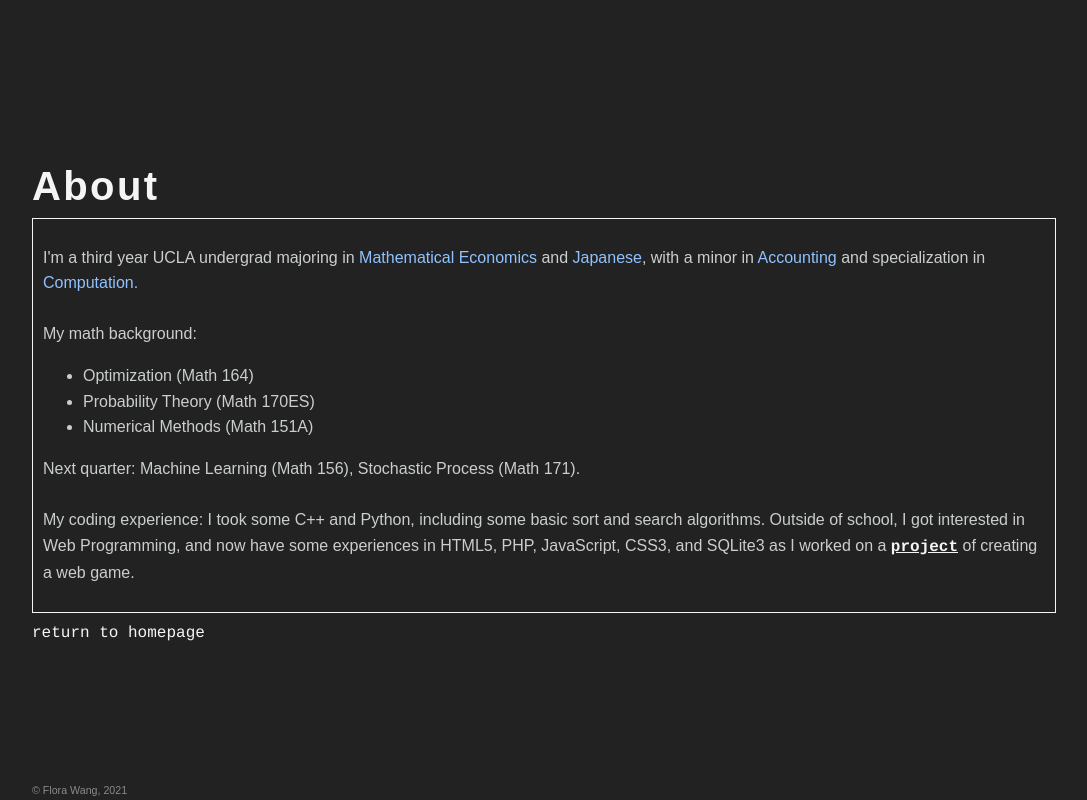
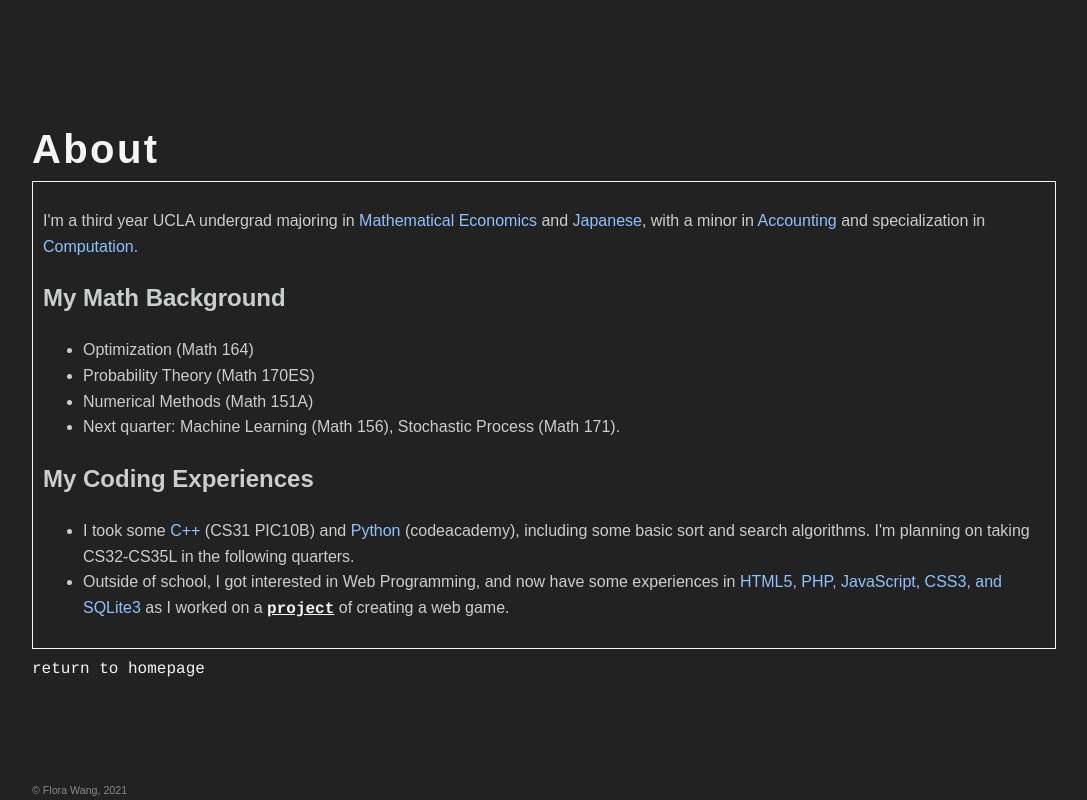
Before and after one commit to shizuchanw/blog, a PHP site: page /about.html in a window 1280 px wide. Shown: the whole page, without its empty margins (18-1105 px from the left). Run offline with PHP 8.4, Linux system fonts and the light colour scheme.

Commit message:
Add files via upload

```diff
--- a/about.html
+++ b/about.html
@@ -16,16 +16,22 @@
 	<header>
 	<main id="about-main">
 		<p>
-			I'm a third year UCLA undergrad majoring in <span class="highlight">Mathematical Economics</span> and <span class="highlight">Japanese</span>, with a minor in <span class="highlight">Accounting</span> and specialization in <span class="highlight">Computation.</span><br><br>
-			My math background:
+			I'm a third year UCLA undergrad majoring in <span class="highlight">Mathematical Economics</span> and <span class="highlight">Japanese</span>, with a minor in <span class="highlight">Accounting</span> and specialization in <span class="highlight">Computation.</span><br>
+		</p>
+
+		<h2>My Math Background</h2>
 			<ul>
 				<li>Optimization (Math 164)</li>
 				<li>Probability Theory (Math 170ES)</li>
 				<li>Numerical Methods (Math 151A)</li>
+				<li>Next quarter: Machine Learning (Math 156), Stochastic Process (Math 171).</li>
 			</ul>
-			Next quarter: Machine Learning (Math 156), Stochastic Process (Math 171).<br><br>
-			My coding experience: I took some C++ and Python, including some basic sort and search algorithms. Outside of school, I got interested in Web Programming, and now have some experiences in HTML5, PHP, JavaScript, CSS3, and SQLite3 as I worked on a <a href="https://github.com/shizuchanw/game1" id="project">project</a> of creating a web game.
-		</p>
+
+		<h2>My Coding Experiences</h2>
+			<ul>
+				<li>I took some <span class="highlight">C++</span> (CS31 PIC10B) and <span class="highlight">Python</span> (codeacademy), including some basic sort and search algorithms. I'm planning on taking CS32-CS35L in the following quarters.</li>
+				<li>Outside of school, I got interested in Web Programming, and now have some experiences in <span class="highlight">HTML5, PHP, JavaScript, CSS3, and SQLite3</span> as I worked on a <a href="https://github.com/shizuchanw/game1" id="project">project</a> of creating a web game.</li>
+			</ul>
 	</main>
 	<a href="index.html" class="gohome">return to homepage</a>
 	<footer>
```
Also changed, not shown: basic.css (+1 -9 lines), index.html (+7 -4 lines), posts.html (line endings or trailing spaces).
